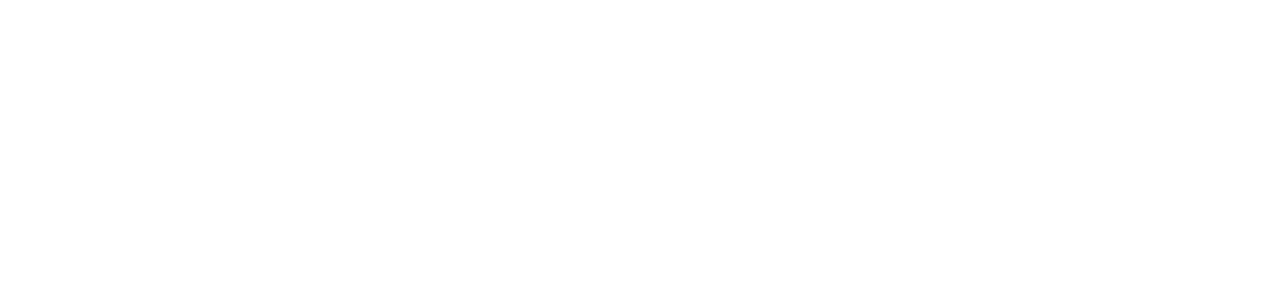
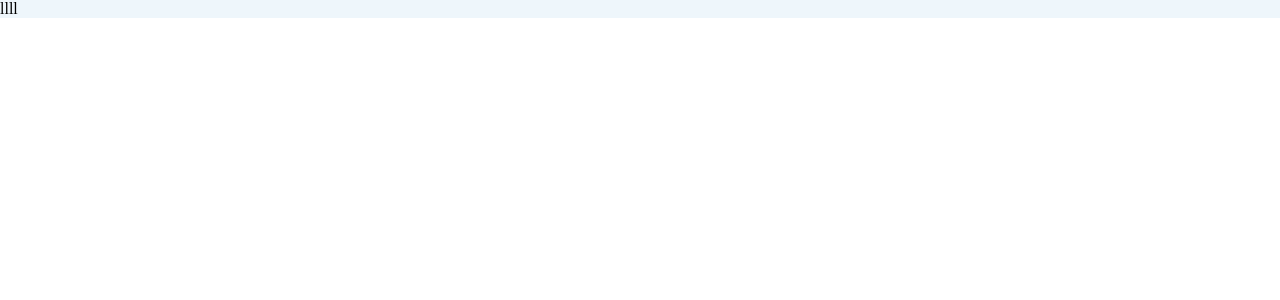
Before and after one commit to epmt6528/weather-app, a React (Create React App) app: page / in a window 1280 px wide. Shown: the top 300 px of the page. Built offline with nearby package versions, Linux system fonts and the light colour scheme.

Commit message:
Set up less

```diff
--- /dev/null
+++ b/config-overrides.js
@@ -0,0 +1,20 @@
+module.exports = function override(config) {
+  config.module.rules[1].oneOf.splice(2, 0, {
+    test: /\.less$/i,
+    exclude: /\.module\.(less)$/,
+    use: [
+      { loader: "style-loader" },
+      { loader: "css-loader" },
+      {
+        loader: "less-loader",
+        options: {
+          lessOptions: {
+            javascriptEnabled: true,
+          },
+        },
+      },
+    ],
+  })
+
+  return config
+}
--- a/package.json
+++ b/package.json
@@ -12,14 +12,15 @@
     "@types/react-dom": "^18.0.6",
     "less": "^4.1.3",
     "react": "^18.2.0",
+    "react-app-rewired": "^2.2.1",
     "react-dom": "^18.2.0",
     "react-scripts": "5.0.1",
     "typescript": "^4.8.2",
     "web-vitals": "^2.1.4"
   },
   "scripts": {
-    "start": "react-scripts start",
-    "build": "react-scripts build",
+    "start": "react-app-rewired start",
+    "build": "react-app-rewired build",
     "test": "react-scripts test",
     "eject": "react-scripts eject",
     "prepare": "husky install",
--- a/src/App.tsx
+++ b/src/App.tsx
@@ -3,7 +3,7 @@ import './styles/styles.less';
 function App() {
   return (
     <div className="App">
-
+      llll
     </div>
   );
 }
--- a/src/index.tsx
+++ b/src/index.tsx
@@ -2,6 +2,7 @@ import React from 'react';
 import ReactDOM from 'react-dom/client';
 import App from './App';
 import reportWebVitals from './reportWebVitals';
+import './styles/index.less'
 
 const root = ReactDOM.createRoot(
   document.getElementById('root') as HTMLElement
--- /dev/null
+++ b/src/styles/index.less
@@ -0,0 +1,3 @@
+body {
+  margin: 0;
+}
--- a/src/styles/styles.less
+++ b/src/styles/styles.less
@@ -0,0 +1,6 @@
+@import "theme";
+
+.App {
+  margin: 0;
+  background: @color-primary;
+}
```
Also changed, not shown: 1 other file (tests, documents, lock files or other folders).
